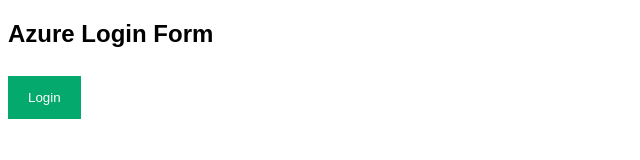
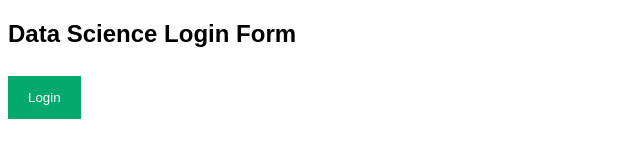
Before and after one commit to srinivasthalla/anirudhproject, a plain HTML site: page index.html in a window 1280 px wide. Shown: the whole page, without its empty margins (0-640 px from the left). Drawn offline with Linux system fonts and the light colour scheme.

Commit message:
Update index.html

```diff
--- a/index.html
+++ b/index.html
@@ -127,7 +127,7 @@ span.psw {
 </head>
 <body>
 
-<h2>Azure Login Form</h2>
+<h2>Data Science Login Form</h2>
 
 <button onclick="document.getElementById('id01').style.display='block'" style="width:auto;">Login</button>
 
```
